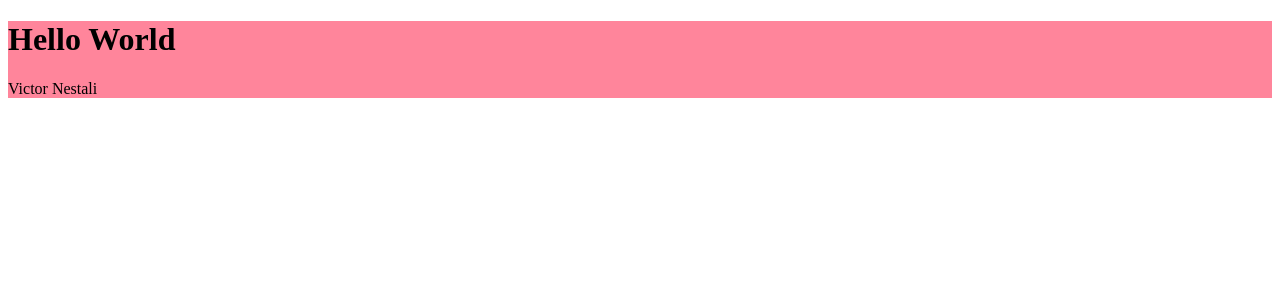
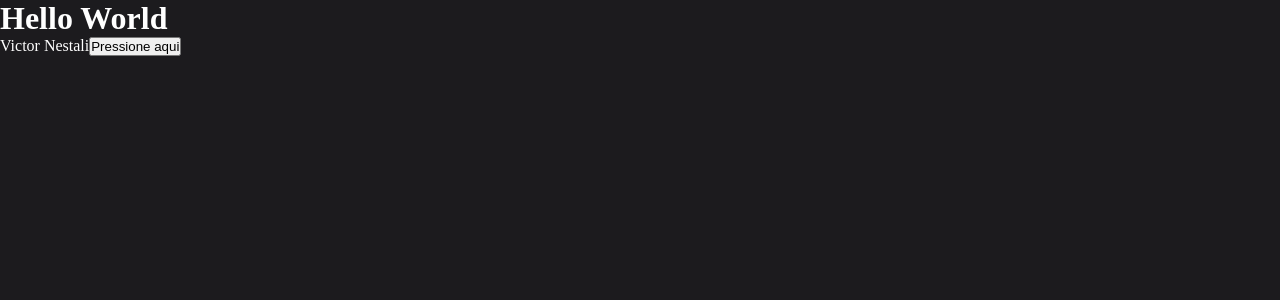
Before and after one commit to devnestali/rocketmovies, a React (Vite) app: page / in a window 1280 px wide. Shown: the top 300 px of the page. Built offline with nearby package versions, Linux system fonts and the light colour scheme.

Commit message:
Creating global styles

```diff
--- a/src/main.jsx
+++ b/src/main.jsx
@@ -1,12 +1,15 @@
 import React from 'react'
 import ReactDOM from 'react-dom/client'
-import { MoviePreview } from './pages/MoviePreview'
 import { ThemeProvider } from 'styled-components';
 import theme from './styles/theme';
+import GlobalStyle from './styles/global';
+
+import { MoviePreview } from './pages/MoviePreview'
 
 ReactDOM.createRoot(document.getElementById('root')).render(
   <React.StrictMode>
     <ThemeProvider theme={theme}>
+      <GlobalStyle />
       <MoviePreview />
     </ThemeProvider>
   </React.StrictMode>,
--- a/src/pages/MoviePreview/index.jsx
+++ b/src/pages/MoviePreview/index.jsx
@@ -5,6 +5,7 @@
     <Container>
       <h1>Hello World</h1>
       <span>Victor Nestali</span>
+      <button>Pressione aqui</button>
     </Container>
   )
 }
--- a/src/pages/MoviePreview/styles.js
+++ b/src/pages/MoviePreview/styles.js
@@ -1,5 +1,5 @@
 import styled from "styled-components";
 
 export const Container = styled.div`
-  background: ${({ theme }) => theme.COLORS.PINK};
+
 `;
--- /dev/null
+++ b/src/styles/global.js
@@ -0,0 +1,27 @@
+import { createGlobalStyle } from "styled-components";
+
+export default createGlobalStyle`
+  * {
+    margin: 0;
+    padding: 0;
+    box-sizing: border-box;
+  }
+
+  body {
+    background: ${({ theme }) => theme.COLORS.BACKGROUND_900};
+    color: ${({ theme }) => theme.COLORS.WHITE};
+  }
+
+  a {
+    text-decoration: none;
+  }
+
+  button, a {
+    cursor: pointer;
+    transition: filter 0.2s;
+  }
+
+  button:hover, a:hover {
+    filter: brightness(0.9);
+  }
+`;
```
